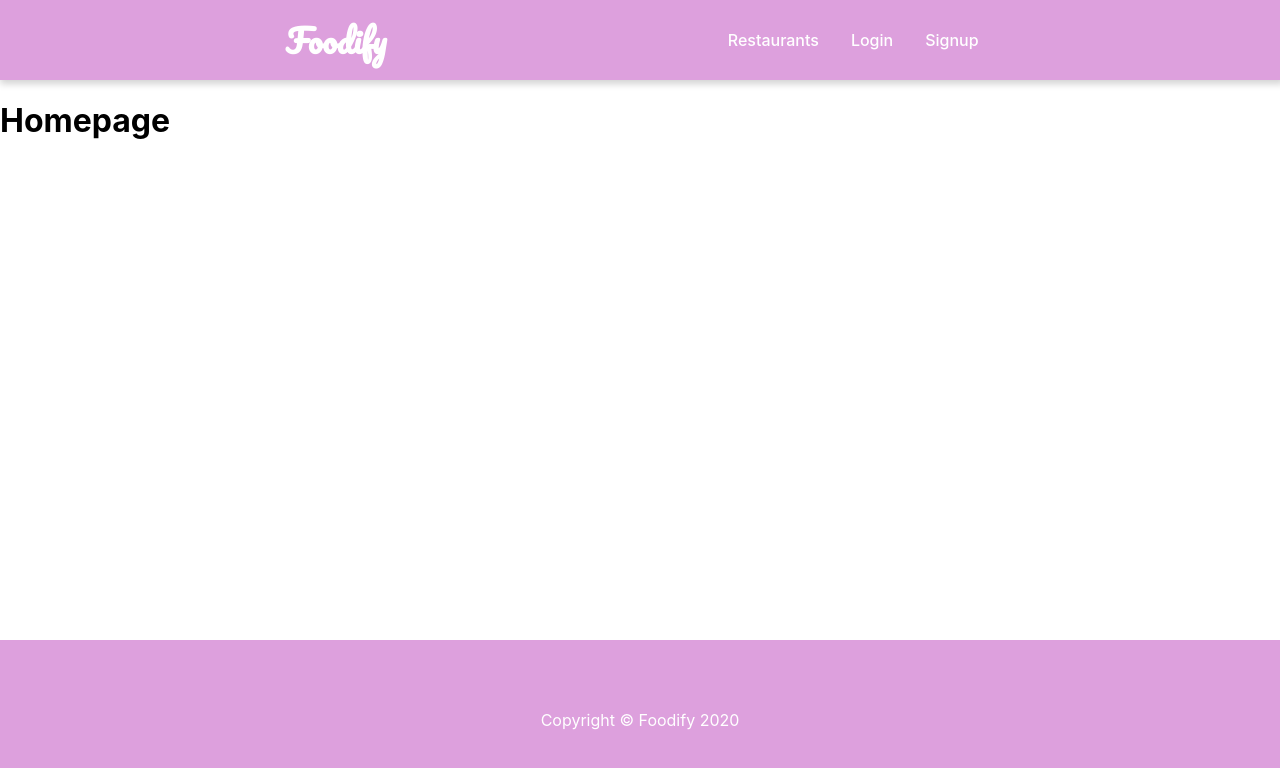
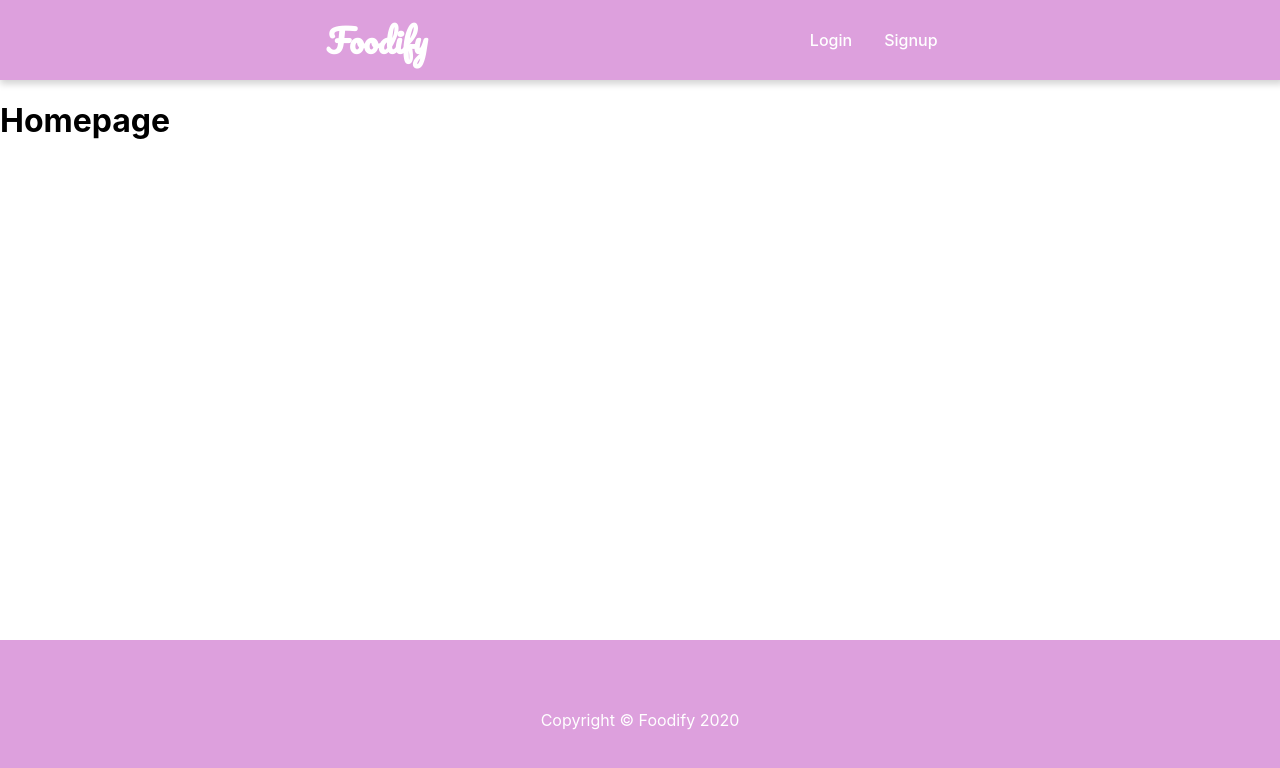
Before and after one commit to arthur-ryoo/Foodify, a React (Create React App) app: page / in a window 1280 px wide. Shown: the top 768 px of the page. Built offline with nearby package versions, Linux system fonts and the light colour scheme.

Commit message:
add logic

```diff
--- a/src/components/Navbar/Navbar.jsx
+++ b/src/components/Navbar/Navbar.jsx
@@ -1,24 +1,38 @@
-import React from 'react';
+import React, { Fragment } from 'react';
 import styles from './Navbar.module.css';
 import { Link } from 'react-router-dom';
 
+import userService from '../../utils/userService';
+
 const Navbar = props => {
+  const conditionalUI = userService.getUser() ? (
+    <Fragment>
+      <li>
+        <Link to="/restaurants">Restaurants</Link>
+      </li>
+      <li>
+        <Link to="" onClick={props.handleLogout}>
+          Logout
+        </Link>
+      </li>
+    </Fragment>
+  ) : (
+    <Fragment>
+      <li>
+        <Link to="/login">Login</Link>
+      </li>
+      <li>
+        <Link to="/signup">Signup</Link>
+      </li>
+    </Fragment>
+  );
+
   return (
     <nav className={styles.navbar}>
       <Link to="/">
         <h1>Foodify</h1>
       </Link>
-      <ul>
-        <li>
-          <Link to="/restaurants">Restaurants</Link>
-        </li>
-        <li>
-          <Link to="/login">Login</Link>
-        </li>
-        <li>
-          <Link to="/signup">Signup</Link>
-        </li>
-      </ul>
+      <ul>{conditionalUI}</ul>
     </nav>
   );
 };
```
